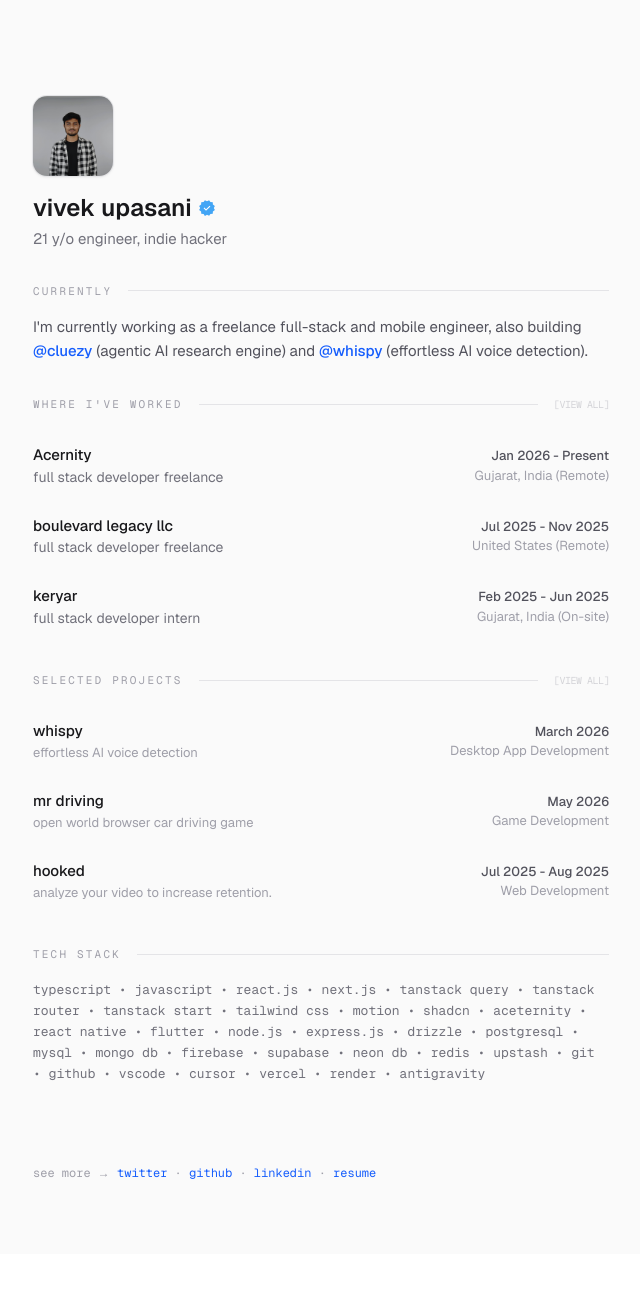
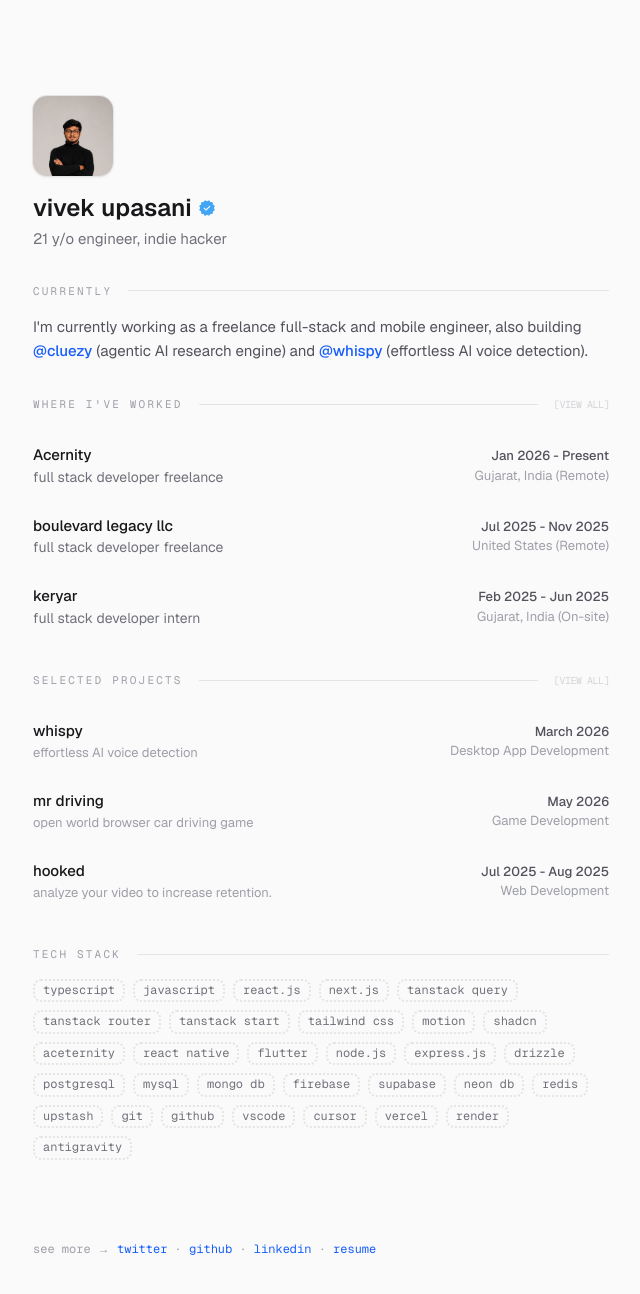
Before and after one commit to vivekupasani/portfolio-v2, a Next.js app: page / in a window 1280 px wide. Shown: the top 1294 px of the page, without its empty margins (319-959 px from the left). Before the commit the page ends 1254 px from the top, so only its background shows below. Built offline with nearby package versions, Linux system fonts and the light colour scheme.

Commit message:
fix: change profile photo and enhanced skills section

```diff
--- a/components/Home-Client.tsx
+++ b/components/Home-Client.tsx
@@ -47,7 +47,7 @@ export default function HomeClient() {
                 {/* ── Profile ── */}
                 <motion.div variants={fadeUp} className="mt-14">
                     <Image
-                        src="/me.jpg"
+                        src="/me.png"
                         alt="Vivek Upasani"
                         width={80}
                         height={80}
@@ -133,8 +133,12 @@ export default function HomeClient() {
                 {/* ── Skills ── */}
                 <motion.div variants={fadeUp} className="mt-8">
                     <Title title="tech stack" />
-                    <p className="mt-4 font-mono text-[13px] text-zinc-500 leading-relaxed">
-                        {Skills.join(" • ")}
+                    <p className="mt-4 font-mono text-[12px] text-zinc-500 leading-relaxed flex flex-wrap gap-2">
+                        {Skills.map((skill, idx) => (
+                            <span key={idx} className="border-2 border-dotted rounded-md px-2">
+                                {skill}
+                            </span>
+                        ))}
                     </p>
                 </motion.div>
 
```
Also changed, not shown: public/me.jpg (deleted), public/me.png (added).
